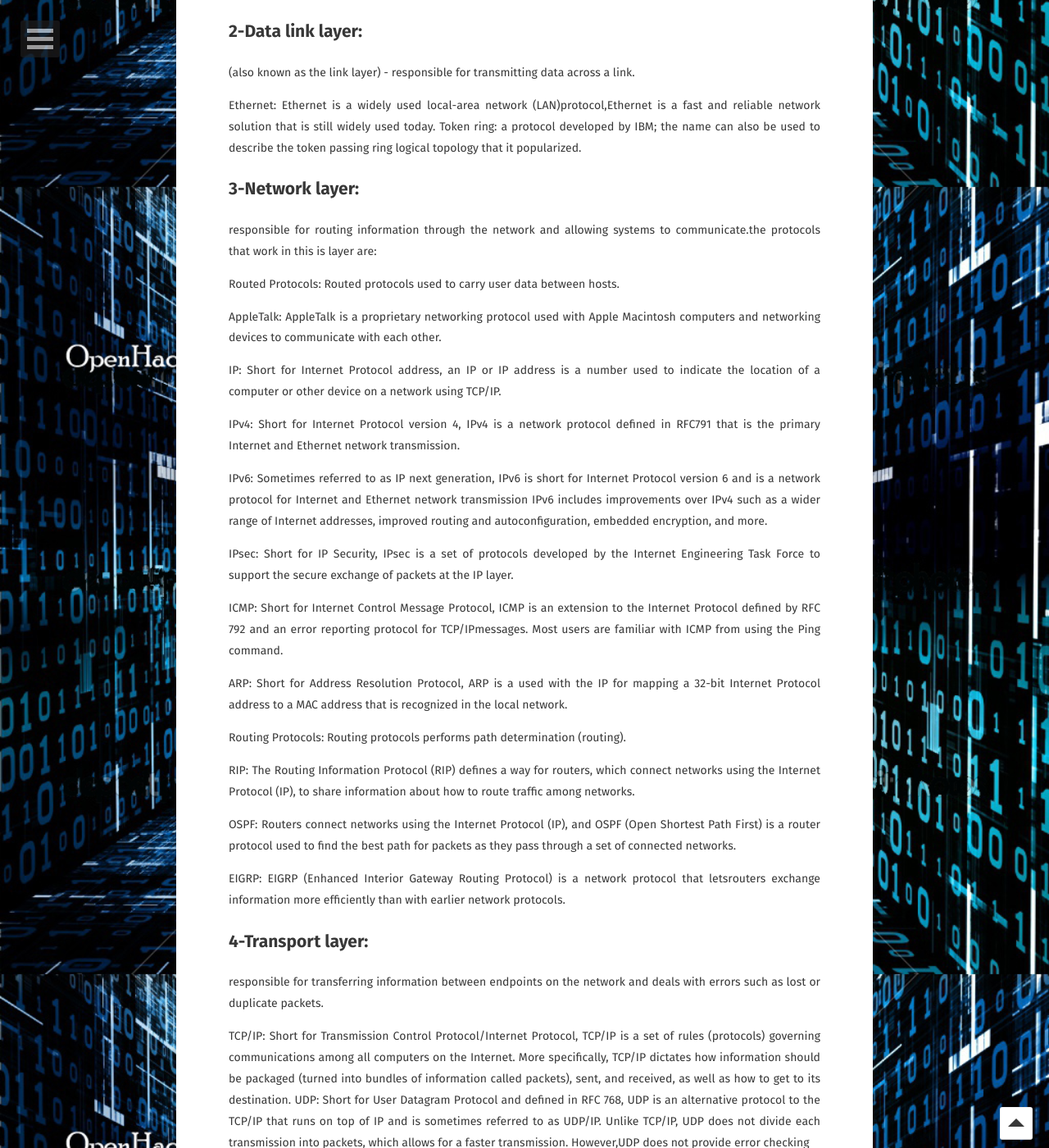
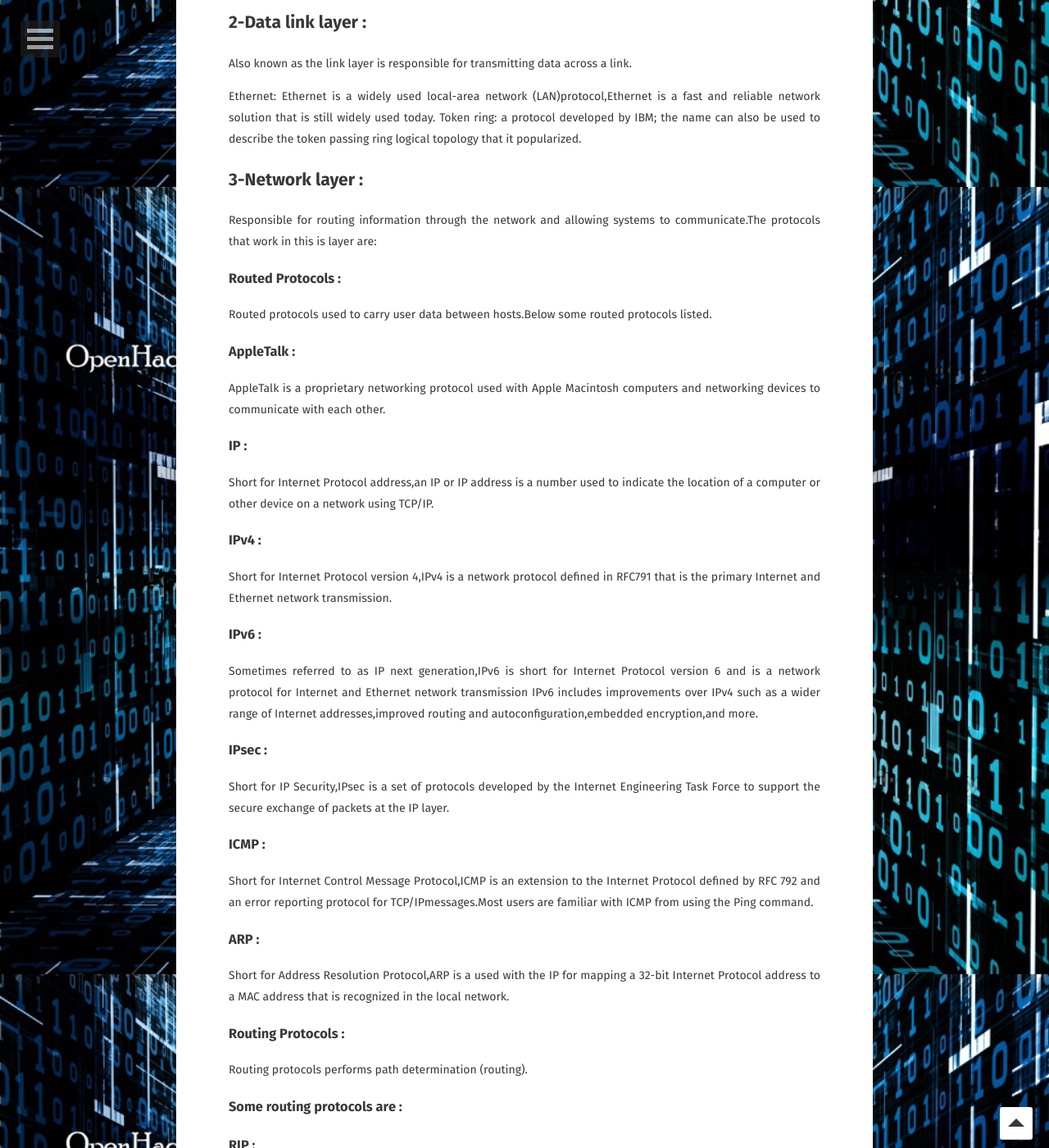
Before and after one commit to raju0x/raju0x.github.io, a Jekyll site: the page built from _posts/2016-07-06-http-basics-part1.md, in a window 1280 px wide and 1400 px high, scrolled down 1692 px. Shown: the whole window at 82% size. Built offline with Jekyll 4.4.1, drawn with Linux system fonts in a browser that asks for light colours; some web fonts are replaced; comment, search, counter and statistics services are not loaded; some of the changed text lies outside the part shown.

Commit message:
Update 2016-07-06-http-basics-part1.md

```diff
--- a/_posts/2016-07-06-http-basics-part1.md
+++ b/_posts/2016-07-06-http-basics-part1.md
@@ -3,24 +3,24 @@ layout: post
 title: 'HTTP:Basics Part 1'
 date: 2016-07-06
 excerpt: >-
-  The HTTP is the set of rules for transferring files on the World Wide Web.
+  Short for Hyper Text Transport Protocol.If you want to know more other than acronym then Read More !!
 feature: 'http://www.vpnanswers.com/wp-content/uploads/2015/05/http.jpg'
 comments: true
 published: true
 ---
 ### Hello friends,everyone know about HTTP right but still Iam writing this post because of if you know in detail about communication protocols,it helps while doing web application hacking or any hacking related stuff.Ok then here you go…
 
-### First,what is protocol.a protocol is a standard used to define a method of exchanging data over a computer network such as local area network,Internet,Intranet,etc.
+First,what is protocol.a protocol is a standard used to define a method of exchanging data over a computer network such as local area network,Internet,Intranet,etc.
 
 In the standard model known as Open Systems Interconnection (OSI),there are one or more protocols at each layer in the communication exchange.OSI is a network model developed by ISO in1978 where peer-to-peer communications are divided into seven layers.Each layer performs a specific task.
 
 ![p5.png]({{site.baseurl}}/assets/img/p5.png)
 
-## 1-Physical layer:
+## 1-Physical layer :
 
 Responsible for transmitting row bit stream over the physical cable.Below are some protocols which belongs to physical layer.
 
-### Eternet physical layer:
+### Eternet physical layer :
 
 The Ethernet physical layer is the physical layer component of the Ethernet family of computer network standards.
 
@@ -28,53 +28,81 @@ The Ethernet physical layer is the physical layer component of the Ethernet fami
 
 Bluetooth is a wireless technology standard for exchanging data over short distances
 
-### USB:
+### USB :
 
-short for Universal Serial Bus, is an industry standard developed in the mid-1990s that defines the cables, connectors and communications protocols used in a bus for connection, communication, and power supply between computers and electronic devices.
+short for Universal Serial Bus, is an industry standard developed in the mid-1990s that defines the cables,connectors and communications protocols used in a bus for connection,communication,and power supply between computers and electronic devices.
 
-## 2-Data link layer:
+## 2-Data link layer :
 
-(also known as the link layer) - responsible for transmitting data across a link.
+Also known as the link layer is responsible for transmitting data across a link.
 
 Ethernet: Ethernet is a widely used local-area network (LAN)protocol,Ethernet is a fast and reliable network solution that is still widely used today.
 Token ring: a protocol developed by IBM; the name can also be used to describe the token passing ring logical topology that it popularized.
 
-## 3-Network layer:
+## 3-Network layer :
 
-responsible for routing information through the network and allowing systems to communicate.the protocols that work in this is layer are:
+Responsible for routing information through the network and allowing systems to communicate.The protocols that work in this is layer are:
 
-Routed Protocols:
-	Routed protocols used to carry user data between hosts.
+### Routed Protocols :
 
-AppleTalk: AppleTalk is a proprietary networking protocol used with Apple Macintosh         computers and networking devices to communicate with each other.
+Routed protocols used to carry user data between hosts.Below some routed protocols listed.
 
-IP: Short for Internet Protocol address, an IP or IP address is a number used to indicate the location of a computer or other device on a network using TCP/IP.
+### AppleTalk :
 
-IPv4: Short for Internet Protocol version 4, IPv4 is a network protocol defined in RFC791 that is the primary Internet and Ethernet network transmission.
+AppleTalk is a proprietary networking protocol used with Apple Macintosh computers and networking devices to communicate with each other.
 
-IPv6: Sometimes referred to as IP next generation, IPv6 is short for Internet Protocol version 6 and is a network protocol for Internet and Ethernet network transmission IPv6 includes improvements over IPv4 such as a wider range of Internet addresses, improved routing and autoconfiguration, embedded  encryption, and more.
+### IP :
 
-IPsec: Short for IP Security, IPsec is a set of protocols developed by the Internet Engineering Task Force to support the secure exchange of packets at the IP layer.
+Short for Internet Protocol address,an IP or IP address is a number used to indicate the location of a computer or other device on a network using TCP/IP.
 
-ICMP: Short for Internet Control Message Protocol, ICMP is an extension to the Internet Protocol defined by RFC 792 and an error reporting protocol for TCP/IPmessages. Most users are familiar with ICMP from using the Ping command.
+### IPv4 :
 
-ARP: Short for Address Resolution Protocol, ARP is a used with the IP for mapping a 32-bit Internet Protocol address to a MAC address that is recognized in the local network.
+Short for Internet Protocol version 4,IPv4 is a network protocol defined in RFC791 that is the primary Internet and Ethernet network transmission.
 
-Routing Protocols:
- 	Routing protocols performs path determination (routing).
+### IPv6 :
 
-RIP: The Routing Information Protocol (RIP) defines a way for routers, which connect networks using the Internet Protocol (IP), to share information about how to route traffic among networks.
+Sometimes referred to as IP next generation,IPv6 is short for Internet Protocol version 6 and is a network protocol for Internet and Ethernet network transmission IPv6 includes improvements over IPv4 such as a wider range of Internet addresses,improved routing and autoconfiguration,embedded encryption,and more.
 
-OSPF: Routers connect networks using the Internet Protocol (IP), and OSPF (Open Shortest Path First) is a router protocol used to find the best path for packets as they pass through a set of connected networks.
+### IPsec :
 
-EIGRP: EIGRP (Enhanced Interior Gateway Routing Protocol) is a network protocol that letsrouters exchange information more efficiently than with earlier network protocols.
+Short for IP Security,IPsec is a set of protocols developed by the Internet Engineering Task Force to support the secure exchange of packets at the IP layer.
+
+### ICMP :
+
+Short for Internet Control Message Protocol,ICMP is an extension to the Internet Protocol defined by RFC 792 and an error reporting protocol for TCP/IPmessages.Most users are familiar with ICMP from using the Ping command.
+
+### ARP :
+
+Short for Address Resolution Protocol,ARP is a used with the IP for mapping a 32-bit Internet Protocol address to a MAC address that is recognized in the local network.
+
+### Routing Protocols :
+
+Routing protocols performs path determination (routing).
+
+### Some routing protocols are :
+
+### RIP :
+
+The Routing Information Protocol (RIP) defines a way for routers,which connect networks using the Internet Protocol (IP),to share information about how to route traffic among networks.
+
+### OSPF :
+
+Routers connect networks using the Internet Protocol (IP),and OSPF(Open Shortest Path First)is a router protocol used to find the best path for packets as they pass through a set of connected networks.
+
+### EIGRP :
+
+EIGRP (Enhanced Interior Gateway Routing Protocol) is a network protocol that letsrouters exchange information more efficiently than with earlier network protocols.
 
 ## 4-Transport layer:
 
-responsible for transferring information between endpoints on the network and deals with errors such as lost or duplicate packets.
+Responsible for transferring information between endpoints on the network and deals with errors such as lost or duplicate packets.Find below layer 4 protocols.
 
-TCP/IP: Short for Transmission Control Protocol/Internet Protocol, TCP/IP is a set of rules (protocols) governing communications among all computers on the Internet. More specifically, TCP/IP dictates how information should be packaged (turned into bundles of information called packets), sent, and received, as well as how to get to its destination.
-UDP: Short for User Datagram Protocol and defined in RFC 768, UDP is an alternative protocol to the TCP/IP that runs on top of IP and is sometimes referred to as UDP/IP. Unlike TCP/IP, UDP does not divide each transmission into packets, which allows for a faster transmission. However,UDP does not provide error checking
+### TCP/IP :
+
+Short for Transmission Control Protocol/Internet Protocol,TCP/IP is a set of rules (protocols) governing communications among all computers on the Internet. More specifically,TCP/IP dictates how information should be packaged (turned into bundles of information called packets),sent,and received,as well as how to get to its destination.
+
+### UDP :
+Short for User Datagram Protocol and defined in RFC 768, UDP is an alternative protocol to the TCP/IP that runs on top of IP and is sometimes referred to as UDP/IP.Unlike TCP/IP, UDP does not divide each transmission into packets, which allows for a faster transmission.However,UDP does not provide error checking.
 
 ## 5-Session layer:
 
```
